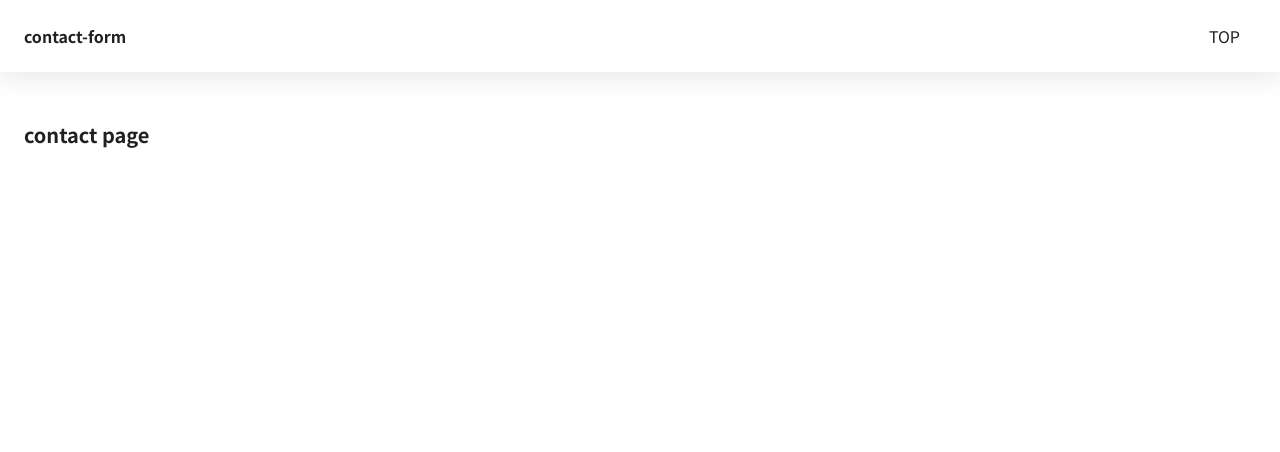
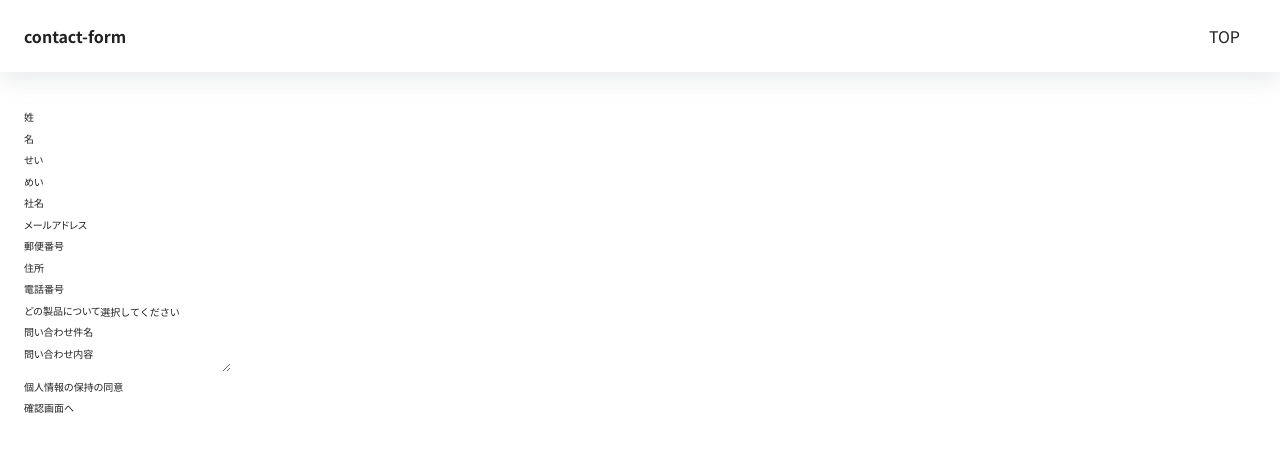
Before and after one commit to TOHFU/contact-form, a Next.js app: page /contact in a window 1280 px wide. Shown: the top 452 px of the page. Built offline with nearby package versions, Linux system fonts and the light colour scheme.

Commit message:
add input container

```diff
--- a/package.json
+++ b/package.json
@@ -10,11 +10,14 @@
     "format": "prettier --write --ignore-path .gitignore './**/*.{js,jsx,ts,tsx,json}"
   },
   "dependencies": {
+    "@hookform/resolvers": "^2.8.8",
     "next": "12.0.8",
     "normalize.css": "^8.0.1",
     "react": "17.0.2",
     "react-dom": "17.0.2",
-    "react-use": "^17.3.2"
+    "react-hook-form": "^7.25.0",
+    "react-use": "^17.3.2",
+    "yup": "^0.32.11"
   },
   "devDependencies": {
     "@types/node": "17.0.10",
--- /dev/null
+++ b/src/components/container/contact/ContactInputContainer.tsx
@@ -0,0 +1,135 @@
+import { useForm } from 'react-hook-form';
+import { yupResolver } from '@hookform/resolvers/yup';
+import * as yup from 'yup';
+
+type Props = {};
+
+export type FormValues = {
+  firstName: string;
+  lastName: string;
+  firstNameKana: string;
+  lastNameKana: string;
+  company: string | undefined;
+  email: string;
+  postalcode: string | undefined;
+  address: string | undefined;
+  phone: string | undefined;
+  service: string | undefined;
+  title: string;
+  content: string;
+  agreement: boolean | undefined;
+};
+
+const schema: yup.SchemaOf<FormValues> = yup.object({
+  firstName: yup.string().max(20, '20文字以内で入力してください。').required('必須項目です。'),
+  lastName: yup.string().max(20, '20文字以内で入力してください。').required('必須項目です。'),
+  firstNameKana: yup.string().max(20, '20文字以内で入力してください。').required('必須項目です。'),
+  lastNameKana: yup.string().max(20, '20文字以内で入力してください。').required('必須項目です。'),
+  company: yup.string().max(50, '50文字以内で入力してください。'),
+  email: yup
+    .string()
+    .max(512, '512文字以内で入力してください。')
+    .email('不正なメールアドレスです。')
+    .required('必須項目です。'),
+  postalcode: yup.string().max(7, '7文字以内で入力してください。'),
+  address: yup.string().max(100, '100文字以内で入力してください。'),
+  phone: yup.string().max(11, '11文字以内で入力してください。'),
+  service: yup.string().required('必須項目です。'),
+  title: yup.string().max(100, '100文字以内で入力してください。').required('必須項目です。'),
+  content: yup.string().max(2000, '2000文字以内で入力してください。').required('必須項目です。'),
+  agreement: yup.bool().isTrue('必須項目です。'),
+});
+
+const ContactInputContainer: React.FC<Props> = () => {
+  const {
+    register,
+    handleSubmit,
+    formState: { errors },
+  } = useForm<FormValues>({
+    resolver: yupResolver(schema),
+  });
+
+  const onSubmit = handleSubmit((data) => {
+    console.log(data);
+  });
+
+  return (
+    <form onSubmit={onSubmit}>
+      <div>
+        <label>姓</label>
+        <input {...register('firstName')} />
+        <p>{errors.firstName?.message}</p>
+      </div>
+      <div>
+        <label>名</label>
+        <input {...register('lastName')} />
+        <p>{errors.lastName?.message}</p>
+      </div>
+      <div>
+        <label>せい</label>
+        <input {...register('firstNameKana')} />
+        <p>{errors.firstNameKana?.message}</p>
+      </div>
+      <div>
+        <label>めい</label>
+        <input {...register('lastNameKana')} />
+        <p>{errors.lastNameKana?.message}</p>
+      </div>
+      <div>
+        <label>社名</label>
+        <input {...register('company')} />
+        <p>{errors.company?.message}</p>
+      </div>
+      <div>
+        <label>メールアドレス</label>
+        <input {...register('email')} />
+        <p>{errors.email?.message}</p>
+      </div>
+      <div>
+        <label>郵便番号</label>
+        <input {...register('postalcode')} />
+        <p>{errors.postalcode?.message}</p>
+      </div>
+      <div>
+        <label>住所</label>
+        <input {...register('address')} />
+        <p>{errors.address?.message}</p>
+      </div>
+      <div>
+        <label>電話番号</label>
+        <input {...register('phone')} />
+        <p>{errors.phone?.message}</p>
+      </div>
+      <div>
+        <label>どの製品について</label>
+        <select {...register('service')}>
+          <option value="">選択してください</option>
+          <option value="serviceA">Aサービスについて</option>
+          <option value="serviceB">Bサービスについて</option>
+          <option value="serviceC">Cサービスについて</option>
+        </select>
+        <p>{errors.service?.message}</p>
+      </div>
+      <div>
+        <label>問い合わせ件名</label>
+        <input {...register('title')} />
+        <p>{errors.title?.message}</p>
+      </div>
+      <div>
+        <label>問い合わせ内容</label>
+        <textarea {...register('content')} />
+        <p>{errors.content?.message}</p>
+      </div>
+      <div>
+        <label>個人情報の保持の同意</label>
+        <input type="checkbox" {...register('agreement')} />
+        <p>{errors.agreement?.message}</p>
+      </div>
+      <div>
+        <button type="submit">確認画面へ</button>
+      </div>
+    </form>
+  );
+};
+
+export default ContactInputContainer;
--- a/src/pages/contact/index.tsx
+++ b/src/pages/contact/index.tsx
@@ -3,13 +3,14 @@ import { ReactElement } from 'react';
 import Head from 'next/head';
 import Layout from '@/components/layouts/Layout';
 
+import ContactInputContainer from '@/components/container/contact/ContactInputContainer';
 const ContactIndex = () => {
   return (
     <>
       <Head>
         <title>contact | contact form app</title>
       </Head>
-      <h1>contact page</h1>
+      <ContactInputContainer />
     </>
   );
 };
```
Also changed, not shown: 1 other file (tests, documents, lock files or other folders).
